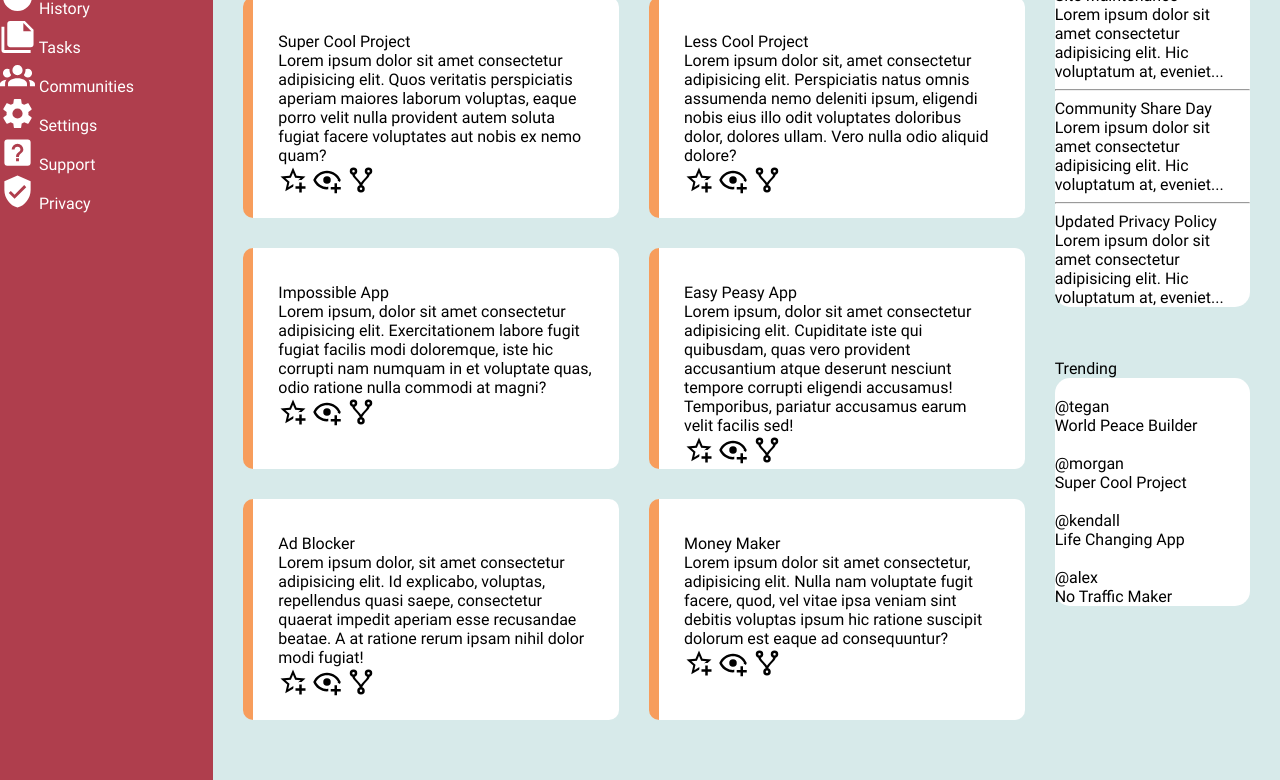
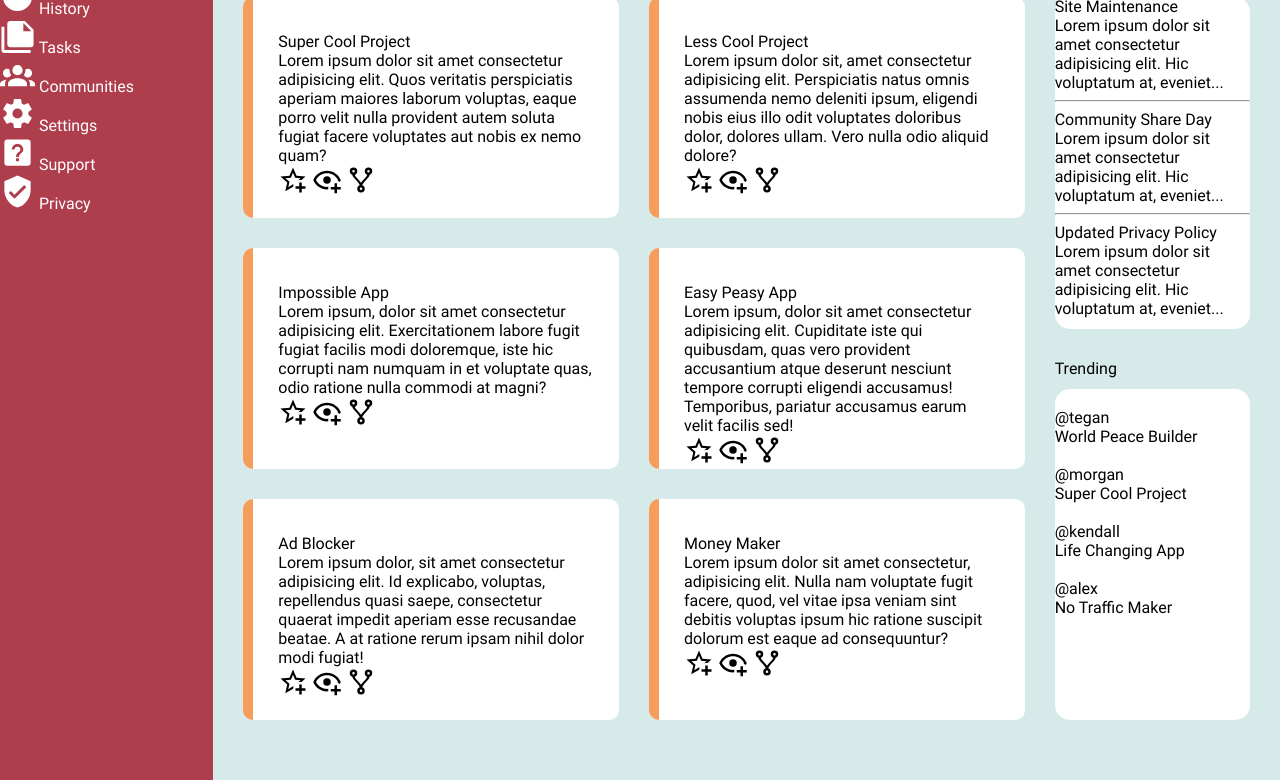
Before and after one commit to ya-hs/top-html-admin-dashboard, a plain HTML site: page index.html in a window 1280 px wide. Shown: the part 211-991 px from the top of the page. Drawn offline with Linux system fonts and the light colour scheme.

Commit message:
:lipstick: Complete main grid layout

```diff
--- a/style.css
+++ b/style.css
@@ -328,18 +328,27 @@ main {
     height: 30px;
 }
 
+#announcements {
+    display: grid;
+    grid-template-columns: 1fr;
+    grid-template-rows: 30px 1fr;
+}
+
 .announcement-card {
     background-color: white;
     border-radius: 15px;
 }
 
 #trending {
-    height: 100%;
+    display: grid;
+    grid-template-columns: 1fr;
+    grid-template-rows: 30px 1fr;
 }
 
 .trending-card {
     background-color: white;
     border-radius: 15px;
+    height: 100%;
 }
 
 /* #endregion ********************************************************************** */
```
